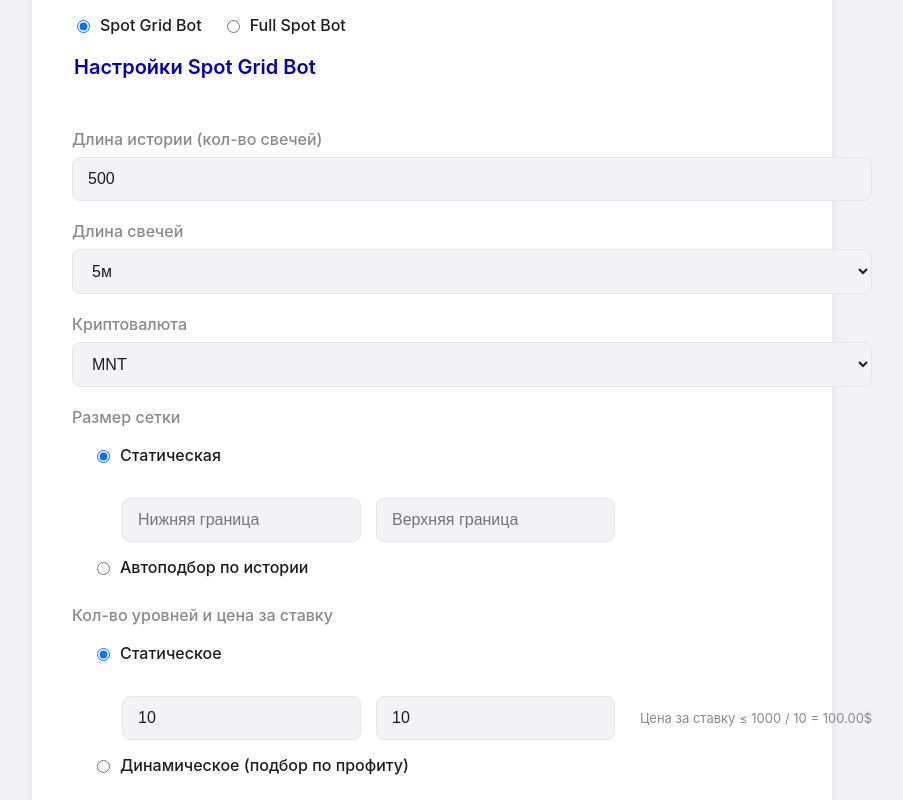
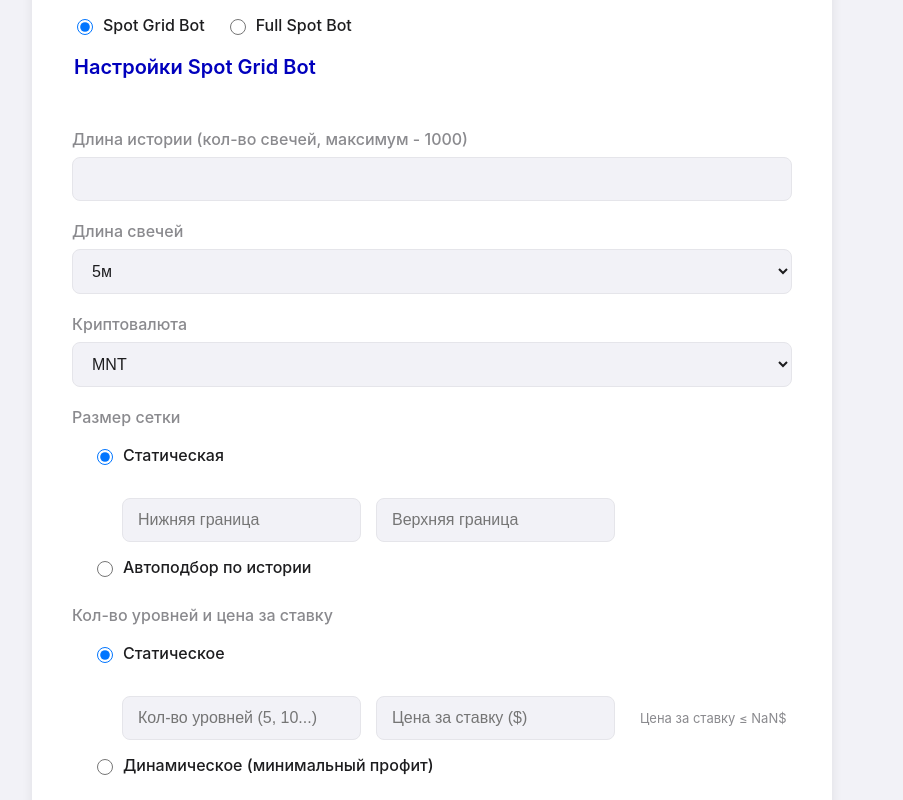
Before and after one commit to Daniello0/trade-bot-app, a React (Create React App) app in the folder client/: page /add-bot in a window 1280 px wide. Shown: the part 540-1340 px from the top of the page, without its empty margins (208-1111 px from the left). Built offline with nearby package versions, Linux system fonts and the light colour scheme.

Commit message:
small UI fix

```diff
--- a/client/src/view/bot_settings/BotSettings.css
+++ b/client/src/view/bot_settings/BotSettings.css
@@ -67,7 +67,8 @@
 .form-group input[type="text"],
 .form-group input[type="number"],
 .form-group select,
-.form-group textarea {
+.form-group textarea,
+.checkbox-scroll-list {
     padding: 12px 15px;
     font-size: 16px;
     border-radius: 8px;
@@ -78,7 +79,8 @@
 }
 
 .form-group input:focus,
-.form-group select:focus {
+.form-group select:focus,
+.checkbox-scroll-list:focus-within {
     outline: none;
     border-color: var(--color-primary);
     box-shadow: 0 0 0 2px rgba(0, 122, 255, 0.2);
@@ -90,17 +92,20 @@
     color: var(--text-secondary);
 }
 
-.radio-group {
+.radio-group,
+.checkbox-group {
     display: flex;
     gap: 20px;
 }
 
-.radio-group.vertical {
+.radio-group.vertical,
+.checkbox-group.vertical {
     flex-direction: column;
     gap: 15px;
 }
 
-.radio-group label {
+.radio-group label,
+.checkbox-group label {
     display: flex;
     align-items: center;
     cursor: pointer;
@@ -108,8 +113,11 @@
     color: var(--text-primary);
 }
 
-.radio-group input[type="radio"] {
+.radio-group input[type="radio"],
+.checkbox-group input[type="checkbox"] {
     margin-right: 10px;
+    width: 16px;
+    height: 16px;
 }
 
 .radio-description {
@@ -119,7 +127,8 @@
     font-size: 14px;
 }
 
-.radio-group.nested {
+.radio-group.nested,
+.checkbox-group.nested {
     padding-left: 20px;
     margin-top: 10px;
 }
@@ -132,9 +141,24 @@
     align-items: center;
 }
 
-.sub-group select[multiple] {
-    min-height: 120px;
-    background-color: white;
+.checkbox-scroll-list {
+    width: 100%;
+    max-height: 150px;
+    overflow-y: auto;
+}
+
+.checkbox-item {
+    display: block;
+    margin-bottom: 10px;
+}
+
+.checkbox-scroll-list .checkbox-item {
+    color: var(--text-primary);
+    font-weight: 500;
+}
+
+.checkbox-item:last-child {
+    margin-bottom: 0;
 }
 
 .input-adornment {
--- a/client/src/view/bot_settings/BotSettings.tsx
+++ b/client/src/view/bot_settings/BotSettings.tsx
@@ -1,27 +1,70 @@
 import React, { useState } from 'react';
 import { useNavigate } from "react-router";
 import './BotSettings.css';
+
+interface SpotGridSettings {
+    historyLength: number;
+    candleLength: string;
+    crypto: string;
+    gridSizeType: string;
+    staticGrid: { lowerBound: number | null, upperBound: number | null };
+    autoGrid: { lower: string | null, upper: string | null };
+    levelCountType: string;
+    staticLevels: { count: number, pricePerBet: number };
+    dynamicLevels: { profitPerLevel: number };
+    stopLossType: string;
+    updateGridIntervalType: string;
+    updateGridIntervalTime: number;
+}
+
+interface FullSpotSettings {
+    ignoreList: string;
+    maxActiveCryptos: number;
+    pricePerBet: number;
+    cryptoListType: string;
+    manualCryptoList: string[];
+    indicators: string[];
+    profitPerCrypto: number;
+    stopLossTypes: {
+        interval: boolean;
+        time: boolean;
+    };
+    stopLossIntervalValue: number;
+    stopLossTimeValue: number;
+}
+
+interface BotSettingsState {
+    botType: 'spotGrid' | 'fullSpot';
+    name: string;
+    deposit: number;
+    spotGrid: SpotGridSettings;
+    fullSpot: FullSpotSettings;
+}
+
 
 function BotSettings() {
     const navigate = useNavigate();
 
     const mockCryptos = [{id: 'BTC', name: 'BTC'}, {id: 'ETH', name: 'ETH'},
-        {id: 'MNT', name: 'MNT'}, {id: 'SOL', name: 'SOL'}];
+        {id: 'MNT', name: 'MNT'}, {id: 'SOL', name: 'SOL'}, {id: 'XRP', name: 'XRP'},
+        {id: 'ADA', name: 'ADA'}, {id: 'DOGE', name: 'DOGE'}, {id: 'AVAX', name: 'AVAX'}];
 
-    const [settings, setSettings] = useState({
+    const availableIndicators = ['RSI', 'ADX', 'Анализ свечей'];
+
+    const [settings, setSettings] = useState<BotSettingsState>({
         botType: 'spotGrid',
         name: '',
-        deposit: 1000,
+        deposit: NaN,
         spotGrid: {
-            historyLength: 500,
+            historyLength: NaN,
             candleLength: '5m',
             crypto: 'MNT',
             gridSizeType: 'static',
-            staticGrid: { lowerBound: 2.5, upperBound: 3.5 },
-            autoGrid: { lower: 'min', upper: 'max' },
+            staticGrid: { lowerBound: null, upperBound: null },
+            autoGrid: { lower: null, upper: null },
             levelCountType: 'static',
-            staticLevels: { count: 10, pricePerBet: 10 },
-            dynamicLevels: { profitPerLevel: 0.5 },
+            staticLevels: { count: NaN, pricePerBet: NaN },
+            dynamicLevels: { profitPerLevel: 0.2 },
             stopLossType: 'hard',
             updateGridIntervalType: 'byCandle',
             updateGridIntervalTime: 15,
@@ -32,14 +75,18 @@ function BotSettings() {
             pricePerBet: 100,
             cryptoListType: 'auto',
             manualCryptoList: [],
+            indicators: [],
             profitPerCrypto: 1.5,
-            stopLossType: 'interval',
+            stopLossTypes: {
+                interval: true,
+                time: false,
+            },
             stopLossIntervalValue: 5,
             stopLossTimeValue: 60
         }
     });
 
-    const handleChange = (section: 'spotGrid' | 'fullSpot', field: string, value: any) => {
+    const handleChange = (section: keyof Pick<BotSettingsState, 'spotGrid' | 'fullSpot'>, field: string, value: any) => {
         setSettings(prev => ({
             ...prev,
             [section]: {
@@ -49,7 +96,7 @@ function BotSettings() {
         }));
     };
 
-    const handleSubFieldChange = (section: 'spotGrid' | 'fullSpot', subField: string, key: string, value: any) => {
+    const handleSubFieldChange = (section: keyof Pick<BotSettingsState, 'spotGrid' | 'fullSpot'>, subField: string, key: string, value: any) => {
         setSettings(prev => ({
             ...prev,
             [section]: {
@@ -62,8 +109,26 @@ function BotSettings() {
         }));
     };
 
-    const handleGeneralChange = (field: string, value: any) => {
+    const handleGeneralChange = (field: keyof Omit<BotSettingsState, 'spotGrid' | 'fullSpot'>, value: any) => {
         setSettings(prev => ({ ...prev, [field]: value }));
+    };
+
+    const handleCheckboxListChange = (field: 'manualCryptoList' | 'indicators', value: string) => {
+        setSettings(prev => {
+            const list = prev.fullSpot[field];
+            const isChecked = list.includes(value);
+            const newList = isChecked
+                ? list.filter(item => item !== value)
+                : [...list, value];
+
+            return {
+                ...prev,
+                fullSpot: {
+                    ...prev.fullSpot,
+                    [field]: newList
+                }
+            };
+        });
     };
 
     const handleSubmit = (e: React.FormEvent) => {
@@ -71,11 +136,6 @@ function BotSettings() {
         console.log("Сохраненные настройки бота:", settings);
         alert("Настройки сохранены! (см. консоль)");
         navigate("/");
-    };
-
-    const handleMultiSelectChange = (e: React.ChangeEvent<HTMLSelectElement>) => {
-        const selectedOptions = Array.from(e.target.selectedOptions, option => option.value);
-        handleChange('fullSpot', 'manualCryptoList', selectedOptions);
     };
 
     return (
@@ -91,7 +151,7 @@ function BotSettings() {
                     </div>
                     <div className="form-group">
                         <label htmlFor="deposit">Депозит, $</label>
-                        <input type="number" id="deposit" value={settings.deposit} onChange={(e) => handleGeneralChange('deposit', parseFloat(e.target.value))} min="0" required />
+                        <input type="number" id="deposit" value={isNaN(settings.deposit) ? '' : settings.deposit} onChange={(e) => handleGeneralChange('deposit', parseFloat(e.target.value))} min="0" required />
                     </div>
                     <div className="form-group info">
                         <label>Комиссия</label>
@@ -107,10 +167,11 @@ function BotSettings() {
                     </div>
                 </fieldset>
 
+
                 {settings.botType === 'spotGrid' && (
                     <fieldset className="form-section bot-specific-settings">
                         <legend>Настройки Spot Grid Bot</legend>
-                        <div className="form-group"><label>Длина истории (кол-во свечей)</label><input type="number" value={settings.spotGrid.historyLength} onChange={e => handleChange('spotGrid', 'historyLength', parseInt(e.target.value))} /></div>
+                        <div className="form-group"><label>Длина истории (кол-во свечей, максимум - 1000)</label><input type="number" value={settings.spotGrid.historyLength} onChange={e => handleChange('spotGrid', 'historyLength', parseInt(e.target.value))} /></div>
                         <div className="form-group"><label>Длина свечей</label><select value={settings.spotGrid.candleLength} onChange={e => handleChange('spotGrid', 'candleLength', e.target.value)}><option value="1m">1м</option><option value="5m">5м</option><option value="15m">15м</option></select></div>
                         <div className="form-group"><label>Криптовалюта</label><select value={settings.spotGrid.crypto} onChange={e => handleChange('spotGrid', 'crypto', e.target.value)}><option value="MNT">MNT</option><option value="BTC">BTC</option><option value="ETH">ETH</option></select></div>
 
@@ -130,10 +191,10 @@ function BotSettings() {
                                     <div className="sub-group">
                                         <input type="number" placeholder="Кол-во уровней (5, 10...)" value={settings.spotGrid.staticLevels.count} onChange={e => handleSubFieldChange('spotGrid', 'staticLevels', 'count', parseInt(e.target.value))} />
                                         <input type="number" placeholder="Цена за ставку ($)" value={settings.spotGrid.staticLevels.pricePerBet} onChange={e => handleSubFieldChange('spotGrid', 'staticLevels', 'pricePerBet', parseFloat(e.target.value))} />
-                                        <p className="form-hint">Цена за ставку ≤ {settings.deposit} / {settings.spotGrid.staticLevels.count || 'N'} = {(settings.deposit / (settings.spotGrid.staticLevels.count || 1)).toFixed(2)}$</p>
+                                        <p className="form-hint">Цена за ставку ≤ {(settings.deposit / (settings.spotGrid.staticLevels.count || 1)).toFixed(2)}$</p>
                                     </div>
                                 }
-                                <label><input type="radio" name="levelCountType" value="dynamic" checked={settings.spotGrid.levelCountType === 'dynamic'} onChange={e => handleChange('spotGrid', 'levelCountType', e.target.value)} /> Динамическое (подбор по профиту)</label>
+                                <label><input type="radio" name="levelCountType" value="dynamic" checked={settings.spotGrid.levelCountType === 'dynamic'} onChange={e => handleChange('spotGrid', 'levelCountType', e.target.value)} /> Динамическое (минимальный профит)</label>
                                 {settings.spotGrid.levelCountType === 'dynamic' &&
                                     <div className="sub-group">
                                         <input type="number" placeholder="Профит на уровень (%)" step="0.1" value={settings.spotGrid.dynamicLevels.profitPerLevel} onChange={e => handleSubFieldChange('spotGrid', 'dynamicLevels', 'profitPerLevel', parseFloat(e.target.value))} />
@@ -150,7 +211,7 @@ function BotSettings() {
                                 </label>
                                 <label>
                                     <input type="radio" name="stopLossType" value="soft" checked={settings.spotGrid.stopLossType === 'soft'} onChange={e => handleChange('spotGrid', 'stopLossType', e.target.value)} />
-                                    Мягкий <span className="radio-description">(Если ставка вышла за пределы сетки — смещает ее к границам)</span>
+                                    Мягкий <span className="radio-description">(Если ставка вышла за пределы сетки — смещает ее к границам сетки)</span>
                                 </label>
                             </div>
                         </div>
@@ -169,7 +230,7 @@ function BotSettings() {
                                     }
                                     <label>
                                         <input type="radio" name="updateGridIntervalType" value="byCandle" checked={settings.spotGrid.updateGridIntervalType === 'byCandle'} onChange={e => handleChange('spotGrid', 'updateGridIntervalType', e.target.value)} />
-                                        Исходя из длины свечи
+                                        Исходя из длины свечи ({settings.spotGrid.candleLength})
                                     </label>
                                 </div>
                             </div>
@@ -187,15 +248,44 @@ function BotSettings() {
                         <div className="form-group full-width">
                             <label>Список криптовалют</label>
                             <div className="radio-group vertical nested">
+                                <label><input type="radio" name="cryptoListType" value="auto" checked={settings.fullSpot.cryptoListType === 'auto'} onChange={e => handleChange('fullSpot', 'cryptoListType', e.target.value)} /> Подобрать автоматически</label>
                                 <label><input type="radio" name="cryptoListType" value="manual" checked={settings.fullSpot.cryptoListType === 'manual'} onChange={e => handleChange('fullSpot', 'cryptoListType', e.target.value)} /> Записать вручную</label>
                                 {settings.fullSpot.cryptoListType === 'manual' && (
                                     <div className="sub-group">
-                                        <select multiple value={settings.fullSpot.manualCryptoList} onChange={handleMultiSelectChange}>
-                                            {mockCryptos.map(crypto => <option key={crypto.id} value={crypto.id}>{crypto.name}</option>)}
-                                        </select>
+                                        <div className="checkbox-scroll-list">
+                                            {mockCryptos.map(crypto => (
+                                                <label key={crypto.id} className="checkbox-item">
+                                                    <input
+                                                        type="checkbox"
+                                                        value={crypto.id}
+                                                        checked={settings.fullSpot.manualCryptoList.includes(crypto.id)}
+                                                        onChange={() => handleCheckboxListChange('manualCryptoList', crypto.id)}
+                                                    />
+                                                    {crypto.name}
+                                                </label>
+                                            ))}
+                                        </div>
                                     </div>
                                 )}
-                                <label><input type="radio" name="cryptoListType" value="auto" checked={settings.fullSpot.cryptoListType === 'auto'} onChange={e => handleChange('fullSpot', 'cryptoListType', e.target.value)} /> Подобрать автоматически (галочка)</label>
+                            </div>
+                        </div>
+
+                        <div className="form-group full-width">
+                            <label>Индикаторы</label>
+                            <div className="sub-group">
+                                <div className="checkbox-scroll-list">
+                                    {availableIndicators.map(indicator => (
+                                        <label key={indicator} className="checkbox-item">
+                                            <input
+                                                type="checkbox"
+                                                value={indicator}
+                                                checked={settings.fullSpot.indicators.includes(indicator)}
+                                                onChange={() => handleCheckboxListChange('indicators', indicator)}
+                                            />
+                                            {indicator}
+                                        </label>
+                                    ))}
+                                </div>
                             </div>
                         </div>
 
@@ -206,19 +296,33 @@ function BotSettings() {
 
                         <div className="form-group full-width">
                             <label>Стоп-лосс</label>
-                            <div className="radio-group vertical nested">
-                                <label><input type="radio" name="fullSpotStopLoss" value="interval" checked={settings.fullSpot.stopLossType === 'interval'} onChange={e => handleChange('fullSpot', 'stopLossType', e.target.value)} /> Интервальный</label>
-                                {settings.fullSpot.stopLossType === 'interval' && (
+                            <div className="checkbox-group vertical nested">
+                                <label>
+                                    <input
+                                        type="checkbox"
+                                        checked={settings.fullSpot.stopLossTypes.interval}
+                                        onChange={e => handleSubFieldChange('fullSpot', 'stopLossTypes', 'interval', e.target.checked)}
+                                    />
+                                    Интервальный
+                                </label>
+                                {settings.fullSpot.stopLossTypes.interval && (
                                     <div className="sub-group">
-                                        <input type="number" value={settings.fullSpot.stopLossIntervalValue} onChange={e => handleChange('fullSpot', 'stopLossIntervalValue', parseInt(e.target.value))}/>
-                                        <span className="input-adornment">% (продавать, если цена упала на N%)</span>
+                                        <input type="number" value={settings.fullSpot.stopLossIntervalValue} onChange={e => handleChange('fullSpot', 'stopLossIntervalValue', parseInt(e.target.value, 10))}/>
+                                        <span className="input-adornment">% (продавать, если цена упала на {settings.fullSpot.stopLossIntervalValue}%)</span>
                                     </div>
                                 )}
-                                <label><input type="radio" name="fullSpotStopLoss" value="time" checked={settings.fullSpot.stopLossType === 'time'} onChange={e => handleChange('fullSpot', 'stopLossType', e.target.value)} /> Временной</label>
-                                {settings.fullSpot.stopLossType === 'time' && (
+                                <label>
+                                    <input
+                                        type="checkbox"
+                                        checked={settings.fullSpot.stopLossTypes.time}
+                                        onChange={e => handleSubFieldChange('fullSpot', 'stopLossTypes', 'time', e.target.checked)}
+                                    />
+                                    Временной
+                                </label>
+                                {settings.fullSpot.stopLossTypes.time && (
                                     <div className="sub-group">
-                                        <input type="number" value={settings.fullSpot.stopLossTimeValue} onChange={e => handleChange('fullSpot', 'stopLossTimeValue', parseInt(e.target.value))}/>
-                                        <span className="input-adornment">минут (продавать, если не продана через N-минут)</span>
+                                        <input type="number" value={settings.fullSpot.stopLossTimeValue} onChange={e => handleChange('fullSpot', 'stopLossTimeValue', parseInt(e.target.value, 10))}/>
+                                        <span className="input-adornment">минут (продавать, если не продана через {settings.fullSpot.stopLossTimeValue} минут)</span>
                                     </div>
                                 )}
                             </div>
```
